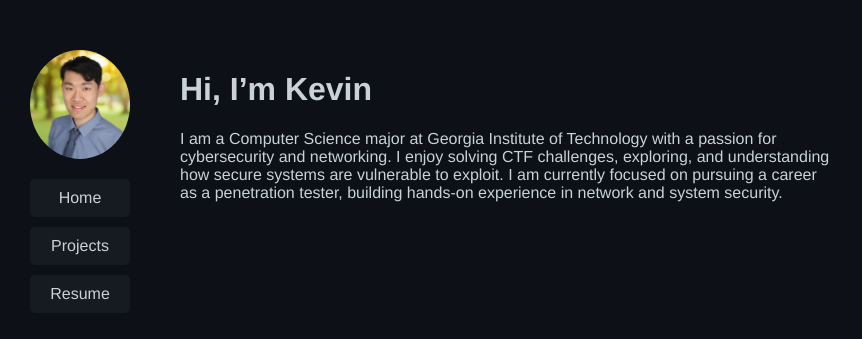
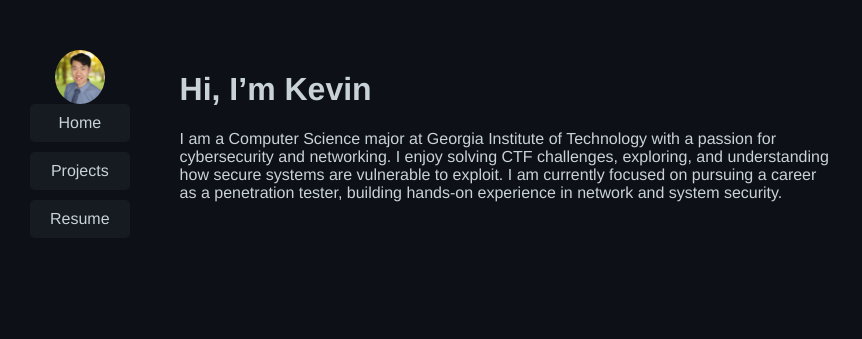
Before and after one commit to KevinYinGithub/KY.github.io, a Jekyll site: the page built from index.md, in a window 1280 px wide. Shown: the top 339 px of the page, without its empty margins (0-862 px from the left). Built offline with Jekyll 4.4.1, drawn with Linux system fonts in a browser that asks for light colours.

Commit message:
Update style.css

```diff
--- a/assets/css/style.css
+++ b/assets/css/style.css
@@ -27,9 +27,7 @@ body {
 
 .profile-photo {
   border-radius: 50%;
-  width: 100px;             /* smaller size */
-  height: auto;             /* keeps aspect ratio */
-  margin-bottom: 20px;
+  width: 50px;
 }
 
 .nav-buttons {
```
